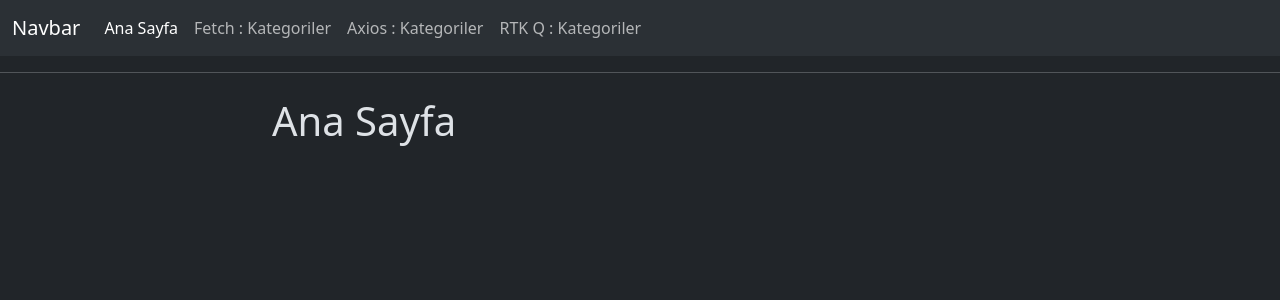
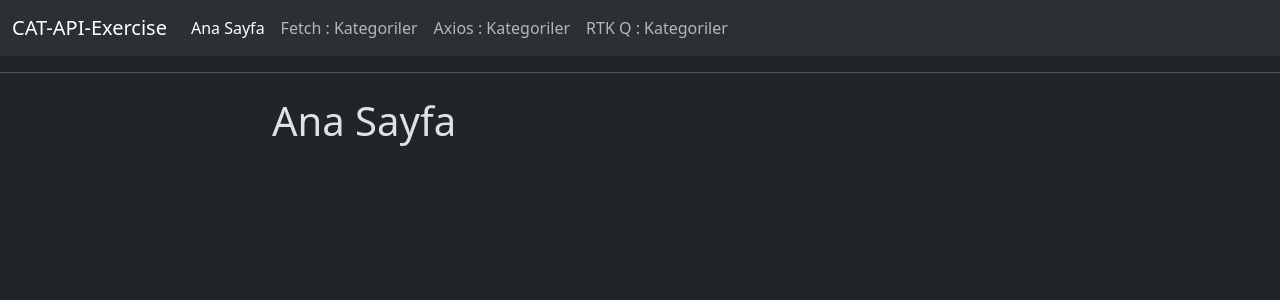
Before and after one commit to AliCanKANBOLAT/REDUX-TOOLKIT-QUERY-FETCH-VE-AXIOS-ILE-API-KULLANIMI-REACT-ROUTER-DOM, a React (Vite) app: page / in a window 1280 px wide. Shown: the top 300 px of the page. Built offline with nearby package versions, Linux system fonts and the light colour scheme; no server answers.

Commit message:
fetch api cat card yapisi eklendi

```diff
--- a/src/App.jsx
+++ b/src/App.jsx
@@ -1,3 +1,4 @@
+//aPP.JSX
 import { Route, Routes } from 'react-router-dom'
 import Navbar from './components/Navbar'
 import HomePage from './pages/HomePage'
--- a/src/components/CatCard.jsx
+++ b/src/components/CatCard.jsx
@@ -1,12 +1,10 @@
+//CATCARD
 export default function CatCard( {imgSrc} ) {
   return(
     <div className="col-sm mb-3">
     <div className="card">
     <img src={imgSrc} className="card-img-top" alt="..." />
     <div className="card-body">
-    <h5 className="card-title">Card title</h5>
-    <p className="card-text">Some quick example text to build on the card title and make up the bulk of the card's content.</p>
-    <a href="#" className="btn btn-primary">Go somewhere</a>
   </div>
   </div>
   </div>
--- a/src/components/Navbar.jsx
+++ b/src/components/Navbar.jsx
@@ -6,7 +6,7 @@
         <>
         <nav className="navbar navbar-expand-lg bg-body-tertiary">
         <div className="container-fluid">
-         <Link className="navbar-brand" to="/">Navbar</Link>
+         <Link className="navbar-brand" to="/">CAT-API-Exercise</Link>
         <button className="navbar-toggler" type="button" data-bs-toggle="collapse" data-bs-target="#navbarNavAltMarkup" aria-controls="navbarNavAltMarkup" aria-expanded="false" aria-label="Toggle navigation">
          <span className="navbar-toggler-icon"></span>
         </button>
--- a/src/customHooks/useCategoryFetchApi.js
+++ b/src/customHooks/useCategoryFetchApi.js
@@ -1,3 +1,5 @@
+//useCategoryFetchApi.js
+
 import { useEffect, useState } from "react"
 
 
@@ -5,7 +7,6 @@
 const KEY = import.meta.env.VITE_CAT_API_KEY
 
 export default function useCategoryFetchApi(categoryName) {
-  console.log("cat name::::",categoryName)
   const [data, setData] = useState([])
   const [isLoading, setIsLoading] = useState(true)
   const [isError, setIsError] = useState(false)
--- a/src/pages/Fetch/FetchCategories.jsx
+++ b/src/pages/Fetch/FetchCategories.jsx
@@ -1,3 +1,6 @@
+//FETCH CATEGORİES.JSX
+
+
 import LoadingComponent from "../../components/LoadingComponent";
 import useCategoriesFetchApi from "../../customHooks/useCategoriesFetchApi";
 import { Link} from "react-router-dom";
--- a/src/pages/Fetch/FetchCategory.jsx
+++ b/src/pages/Fetch/FetchCategory.jsx
@@ -1,3 +1,4 @@
+  //FETCHCATEGORY
   import { useParams } from "react-router-dom";
   import useCategoryFetchApi from "../../customHooks/useCategoryFetchApi";
   import Row from "../../components/Row";
```
Lines whose indentation alone changed are shown as unchanged.
